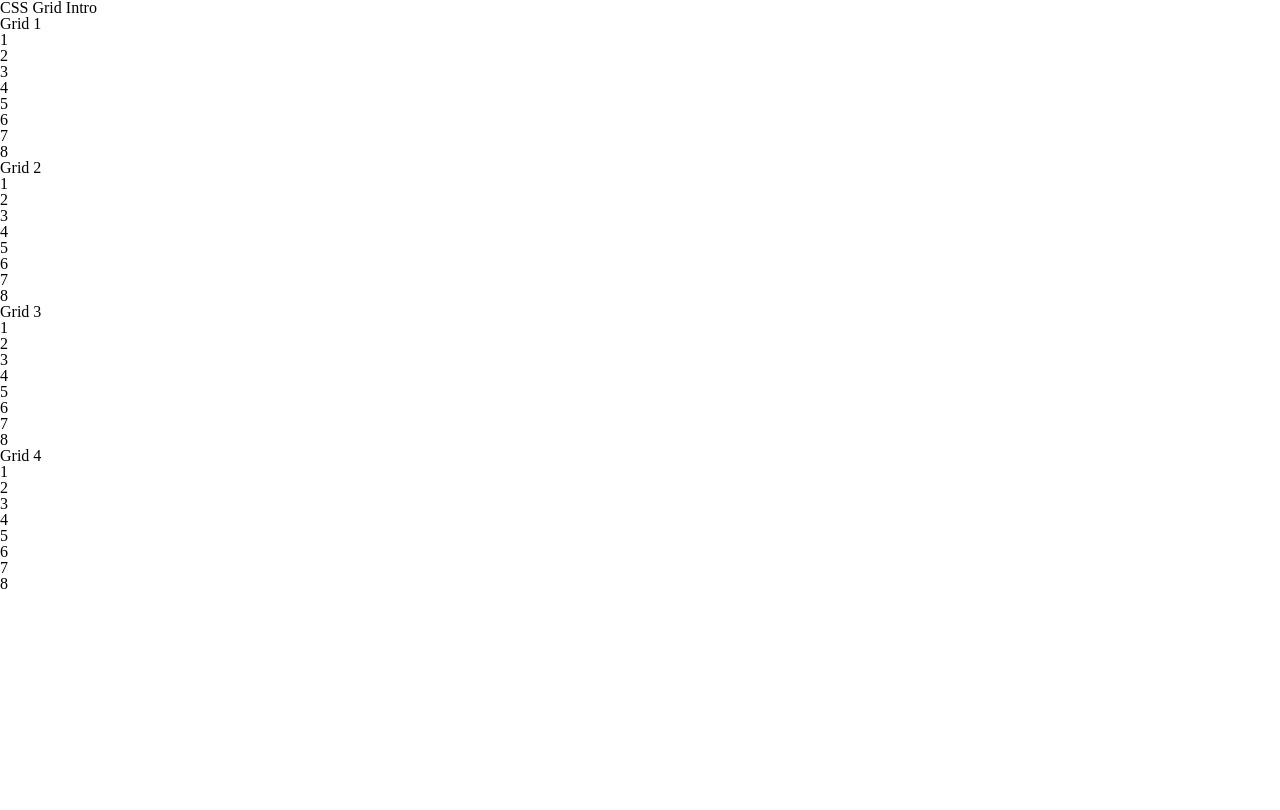
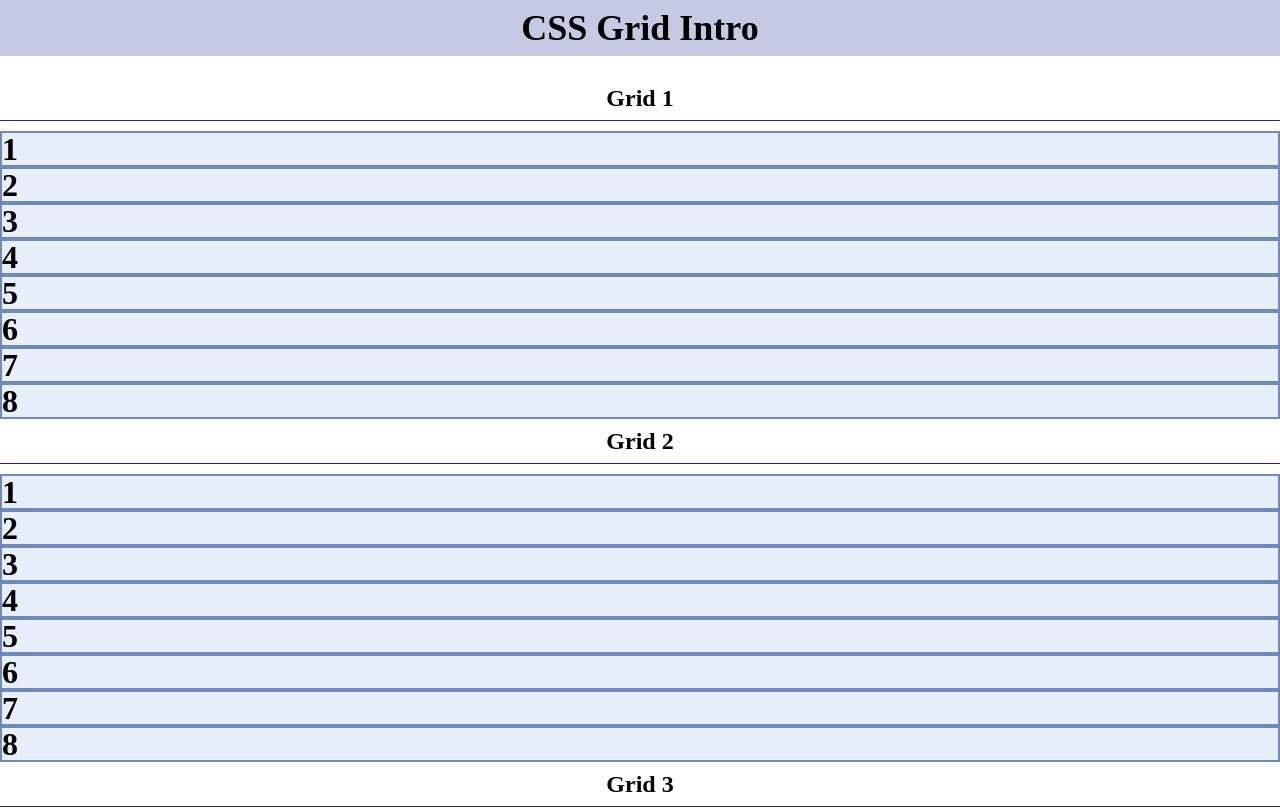
Before and after one commit to geor0238/lv1-week-11, a plain HTML site: page index.html in a window 1280 px wide. Shown: the top 810 px of the page. Drawn offline with Linux system fonts and the light colour scheme.

Commit message:
grid styles, h1&h2 styles

```diff
--- a/css/main.css
+++ b/css/main.css
@@ -48,4 +48,31 @@ table {
 }
 
 
-/* ----------------------------------------------------------------- */
+/* -------------------------------------------
+              DEFAULT STYLES
+------------------------------------------- */
+
+h1{
+    font-size: 36px;
+    font-weight: bold;
+    background-color: rgb(197, 202, 226);
+    text-align: center;
+    padding: 10px;
+    margin-bottom: 20px;
+}
+
+h2{
+    font-size: 24px;
+    font-weight: bold;
+    text-align: center;
+    padding: 10px;
+    border-bottom: 1px solid rgb(43, 37, 126);
+    margin-bottom: 10px;
+}
+
+article div{
+    font-size: 32px;
+    font-weight: bold;
+    background-color: rgb(231, 239, 250);
+    border: 2px solid rgb(113, 138, 190);
+}
```
